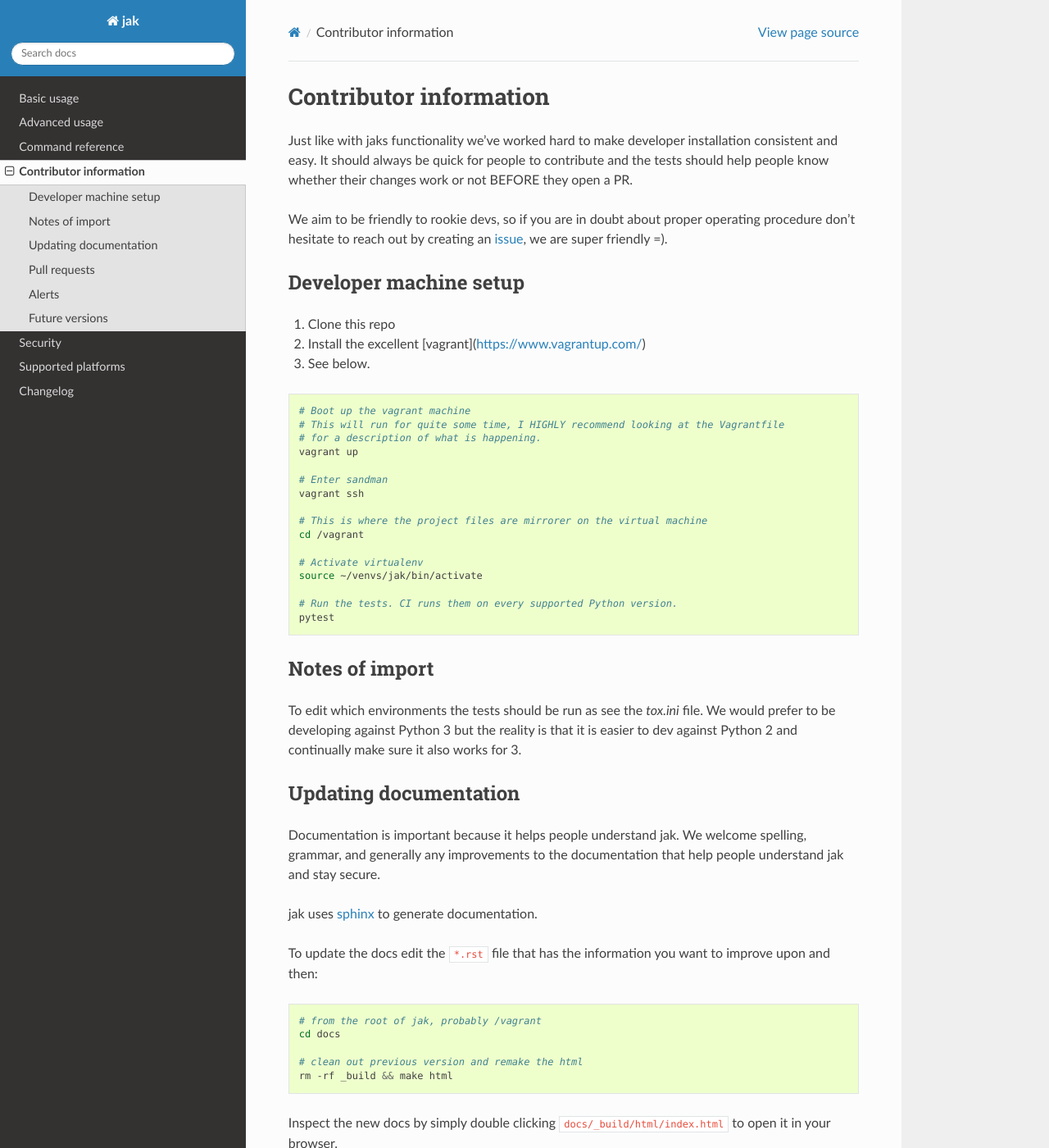
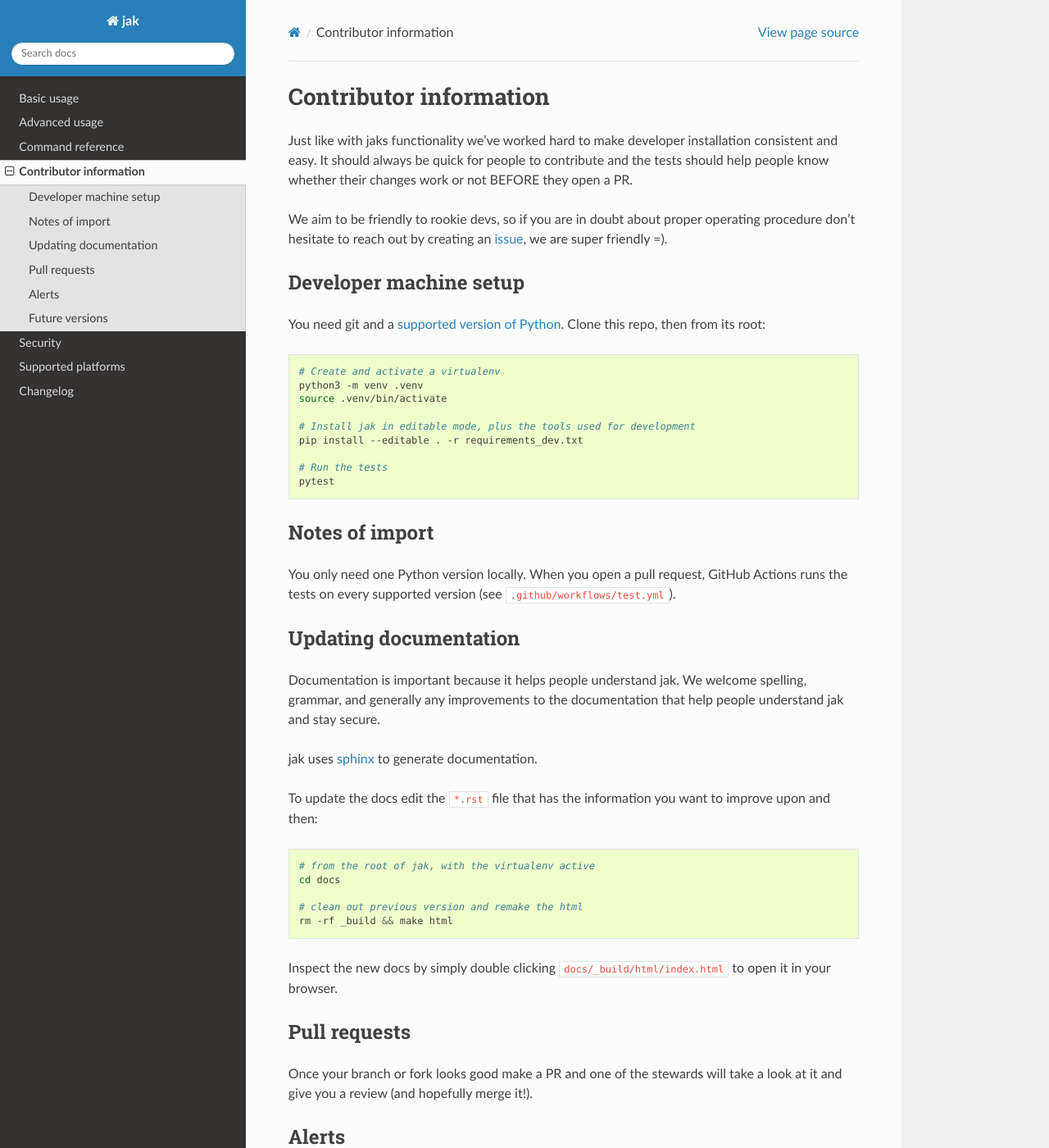
Before and after one commit to dispel/jak, a Sphinx documentation site: the page built from docs/guide/contributor.rst, in a window 1280 px wide and 1400 px high. Shown: the whole window at 82% size. Built offline with Sphinx 7.4.7 and the Read the Docs theme 3.1.0, drawn with Linux system fonts in a browser that asks for light colours; nearby versions of some CDN libraries; library files that are not in the unit come from our copies.

Commit message:
Remove Vagrant from the developer setup
The Vagrantfile needed VirtualBox and was never booted after its last
rewrite. Document a plain virtualenv on the host instead; CI already runs
the tests on every supported Python on Linux.

Co-Authored-By: Claude Fable 5.2 <noreply@anthropic.com>

```diff
--- a/docs/guide/contributor.rst
+++ b/docs/guide/contributor.rst
@@ -13,35 +13,25 @@ We aim to be friendly to rookie devs, so if you are in doubt about proper operat
 Developer machine setup
 -----------------------
 
-1. Clone this repo
-2. Install the excellent [vagrant](https://www.vagrantup.com/)
-3. See below.
+You need git and a :ref:`supported version of Python <support_detailed>`. Clone this repo, then from its root:
 
 .. sourcecode:: shell
 
-  # Boot up the vagrant machine
-  # This will run for quite some time, I HIGHLY recommend looking at the Vagrantfile
-  # for a description of what is happening.
-  vagrant up
+  # Create and activate a virtualenv
+  python3 -m venv .venv
+  source .venv/bin/activate
 
-  # Enter sandman
-  vagrant ssh
+  # Install jak in editable mode, plus the tools used for development
+  pip install --editable . -r requirements_dev.txt
 
-  # This is where the project files are mirrorer on the virtual machine
-  cd /vagrant
-
-  # Activate virtualenv
-  source ~/venvs/jak/bin/activate
-
-  # Run the tests. CI runs them on every supported Python version.
+  # Run the tests
   pytest
 
 
 Notes of import
 ---------------
 
-To edit which environments the tests should be run as see the `tox.ini` file.
-We would prefer to be developing against Python 3 but the reality is that it is easier to dev against Python 2 and continually make sure it also works for 3.
+You only need one Python version locally. When you open a pull request, GitHub Actions runs the tests on every supported version (see ``.github/workflows/test.yml``).
 
 
 Updating documentation
@@ -55,7 +45,7 @@ To update the docs edit the ``*.rst`` file that has the information you want to
 
 .. sourcecode:: shell
 
-  # from the root of jak, probably /vagrant
+  # from the root of jak, with the virtualenv active
   cd docs
 
   # clean out previous version and remake the html
--- a/docs/supported-platforms.rst
+++ b/docs/supported-platforms.rst
@@ -21,4 +21,4 @@ jak follows the `Python end of support dates <https://devguide.python.org/versio
 Operating Systems
 --
 
-We believe jak should work well on most `*nix <https://en.wikipedia.org/wiki/Unix-like>`_ systems. But is mainly developed on Ubuntu and tested on Ubuntu and macOS.
+We believe jak should work well on most `*nix <https://en.wikipedia.org/wiki/Unix-like>`_ systems. It is developed on macOS, and CI runs the tests on Ubuntu.
```
Also changed, not shown: 2 other files.
